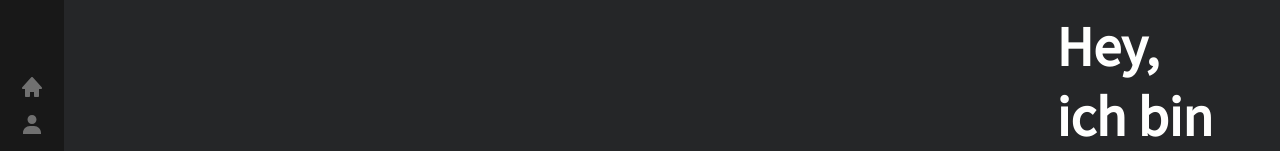
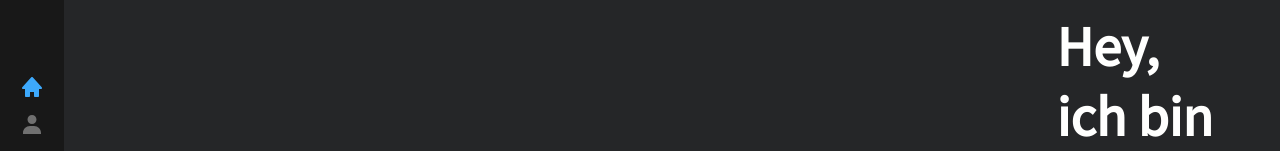
Before and after one commit to ChristianNik/my-react-website, a React (Create React App) app: page / in a window 1280 px wide. Shown: the part 228-379 px from the top of the page. Built offline with nearby package versions, Linux system fonts and the light colour scheme.

Commit message:
Icons übernehmen die farbe der css datei

```diff
--- a/src/components/Icons.js
+++ b/src/components/Icons.js
@@ -9,9 +9,11 @@ export function HomeIcon(props) {
 			height={props.width || '24'}
 			style={props.style}
 			viewBox='0 0 24 24'
+			className={`svg-icon ${props.className || ''}`}
+			fill={props.fill}
 		>
 			<path
-				fill={props.fill || '#fffffe'}
+				className={`svg-icon ${props.className || ''}`}
 				d='M21.743,12.331l-9-10c-0.379-0.422-1.107-0.422-1.486,0l-9,10c-0.265,0.293-0.331,0.715-0.17,1.076	C2.247,13.768,2.605,14,3,14h2v7c0,0.552,0.447,1,1,1h3c0.553,0,1-0.448,1-1v-4h4v4c0,0.552,0.447,1,1,1h3c0.553,0,1-0.448,1-1v-7h2	c0.395,0,0.753-0.232,0.913-0.593C22.074,13.046,22.008,12.625,21.743,12.331z'
 			/>
 		</svg>
@@ -26,9 +28,10 @@ export function AboutIcon(props) {
 			height={props.width || '24'}
 			style={props.style}
 			viewBox='0 0 24 24'
+			fill={props.fill || '#fffffe'}
 		>
 			<path
-				fill={props.fill || '#fffffe'}
+				className={`svg-icon ${props.className || ''}`}
 				d='M7.5 6.5C7.5 8.981 9.519 11 12 11s4.5-2.019 4.5-4.5S14.481 2 12 2 7.5 4.019 7.5 6.5zM20 21h1v-1c0-3.859-3.141-7-7-7h-4c-3.86 0-7 3.141-7 7v1h1 1 14H20z'
 			/>
 		</svg>
@@ -43,9 +46,10 @@ export function SkillsIcon(props) {
 			height={props.width || '24'}
 			style={props.style}
 			viewBox='0 0 24 24'
+			fill={props.fill || '#fffffe'}
 		>
 			<path
-				fill={props.fill || '#fffffe'}
+				className={`svg-icon ${props.className || ''}`}
 				d='M2.344,15.271l2,3.46c0.276,0.478,0.888,0.642,1.366,0.365l1.396-0.806c0.58,0.457,1.221,0.832,1.895,1.112V21 c0,0.552,0.447,1,1,1h4c0.553,0,1-0.448,1-1v-1.598c0.674-0.28,1.314-0.655,1.895-1.112l1.396,0.806 c0.477,0.275,1.091,0.11,1.366-0.365l2-3.46c0.275-0.476,0.11-1.091-0.365-1.366l-1.372-0.793C19.973,12.743,20,12.371,20,12 s-0.027-0.743-0.081-1.112l1.372-0.793c0.476-0.275,0.641-0.89,0.365-1.366l-2-3.46c-0.276-0.478-0.888-0.642-1.366-0.365 l-1.396,0.806C16.314,5.253,15.674,4.877,15,4.598V3c0-0.552-0.447-1-1-1h-4C9.447,2,9,2.448,9,3v1.598 c-0.674,0.28-1.314,0.655-1.895,1.112L5.71,4.904C5.231,4.627,4.62,4.791,4.344,5.269l-2,3.46c-0.275,0.476-0.11,1.091,0.365,1.366 l1.372,0.793C4.027,11.257,4,11.629,4,12s0.027,0.743,0.081,1.112l-1.372,0.793C2.233,14.18,2.068,14.795,2.344,15.271z M12,8 c2.206,0,4,1.794,4,4s-1.794,4-4,4s-4-1.794-4-4S9.794,8,12,8z'
 			/>
 		</svg>
@@ -60,9 +64,10 @@ export function ProjectsIcon(props) {
 			height={props.width || '24'}
 			style={props.style}
 			viewBox='0 0 24 24'
+			fill={props.fill || '#fffffe'}
 		>
 			<path
-				fill={props.fill || '#fffffe'}
+				className={`svg-icon ${props.className || ''}`}
 				d='M20 6h-3V4c0-1.103-.897-2-2-2H9C7.897 2 7 2.897 7 4v2H4C2.897 6 2 6.897 2 8v3h20V8C22 6.897 21.103 6 20 6zM9 4h6v2H9V4zM14 14h-4v-2H2v7c0 1.103.897 2 2 2h16c1.103 0 2-.897 2-2v-7h-8V14z'
 			/>
 		</svg>
@@ -77,9 +82,10 @@ export function ContactIcon(props) {
 			height={props.width || '24'}
 			style={props.style}
 			viewBox='0 0 24 24'
+			fill={props.fill || '#fffffe'}
 		>
 			<path
-				fill={props.fill || '#fffffe'}
+				className={`svg-icon ${props.className || ''}`}
 				d='M20,4H4C2.896,4,2,4.896,2,6v12c0,1.104,0.896,2,2,2h16c1.104,0,2-0.896,2-2V6C22,4.896,21.104,4,20,4z M20,8.7l-8,5.334 L4,8.7V6.297l8,5.333l8-5.333V8.7z'
 			/>
 		</svg>
@@ -94,9 +100,10 @@ export function LinkedInIcon(props) {
 			height={props.width || '24'}
 			style={props.style}
 			viewBox='0 0 24 23.959'
+			fill={props.fill || '#fffffe'}
 		>
 			<ellipse
-				fill={props.fill || '#fffffe'}
+				className={`svg-icon ${props.className || ''}`}
 				cx='3.089'
 				cy='3.089'
 				rx='3.089'
@@ -104,7 +111,7 @@ export function LinkedInIcon(props) {
 				transform='translate(0 0)'
 			/>
 			<path
-				fill={props.fill || '#fffffe'}
+				className={`svg-icon ${props.className || ''}`}
 				d='M11.182,8.979V26.117h4.963V17.642c0-2.236.392-4.4,2.978-4.4,2.551,0,2.582,2.557,2.582,4.543v8.335h4.965v-9.4c0-4.617-.927-8.165-5.96-8.165a5.166,5.166,0,0,0-4.7,2.767h-.067V8.979Zm-8.087,0H8.066V26.117H3.1Z'
 				transform='translate(-2.671 -2.159)'
 			/>
@@ -120,9 +127,10 @@ export function GithubIcon(props) {
 			height={props.width || '24'}
 			style={props.style}
 			viewBox='0 0 29.948 29.456'
+			fill={props.fill || '#fffffe'}
 		>
 			<path
-				fill={props.fill || '#fffffe'}
+				className={`svg-icon ${props.className || ''}`}
 				d='M17.026,2a15.12,15.12,0,0,0-4.734,29.431c.749.136,1.019-.329,1.019-.728,0-.359-.012-1.31-.017-2.568-4.166.911-5.046-2.026-5.046-2.026A3.981,3.981,0,0,0,6.587,23.9c-1.359-.937.1-.916.1-.916A3.139,3.139,0,0,1,8.984,24.54,3.173,3.173,0,0,0,13.34,25.8a3.248,3.248,0,0,1,.953-2.02C10.97,23.4,7.475,22.1,7.475,16.312a5.879,5.879,0,0,1,1.537-4.05,5.474,5.474,0,0,1,.149-4s1.257-.407,4.117,1.546a14.056,14.056,0,0,1,7.495,0c2.861-1.955,4.117-1.546,4.117-1.546a5.449,5.449,0,0,1,.149,4,5.842,5.842,0,0,1,1.537,4.05c0,5.8-3.5,7.078-6.834,7.452a3.635,3.635,0,0,1,1.013,2.795c0,2.02-.018,3.649-.018,4.144,0,.4.267.874,1.031.725A15.12,15.12,0,0,0,17.026,2Z'
 				transform='translate(-2.052 -2)'
 			/>
--- a/src/components/LinkItem.module.css
+++ b/src/components/LinkItem.module.css
@@ -17,5 +17,9 @@
 
 .LinkItem__link__active {
 	transition: all 300ms;
-	color: red;
 }
+
+.LinkItem__link__active svg {
+	transition: all 300ms;
+	fill: #3da9fc;
+}
```
